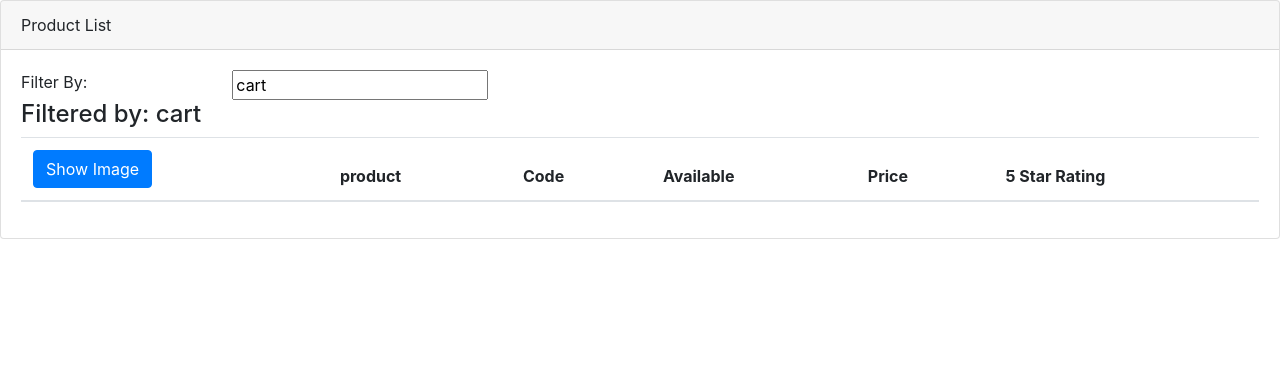
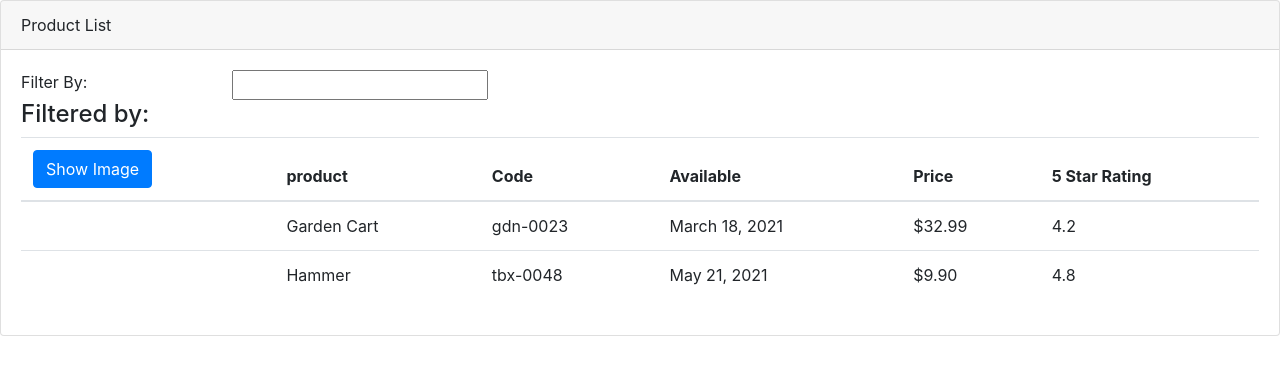
Before and after one commit to Renuka-Sawale/product-details, an Angular app: page /productList in a window 1280 px wide. Shown: the top 374 px of the page. Built offline with nearby package versions, Linux system fonts and the light colour scheme.

Commit message:
Working filter functionality

```diff
--- a/src/app/component/product-list/product-list.component.ts
+++ b/src/app/component/product-list/product-list.component.ts
@@ -48,7 +48,8 @@ export class ProductListComponent implements OnInit {
   constructor() { }
 
   ngOnInit(): void {
-    this._listFilter= 'cart';
+    //this._listFilter= 'cart';
+    this.filteredProducts= this.products
   }
 
   performFilter(filterBy:string): any[]{
@@ -56,7 +57,7 @@ export class ProductListComponent implements OnInit {
     return this.products.filter((products:any) =>
     products.productName.toLowerCase().includes(filterBy));
   }
-//demo comment added
+
   toggleImage(): void {
     this.showImage = !this.showImage;
   }
```
